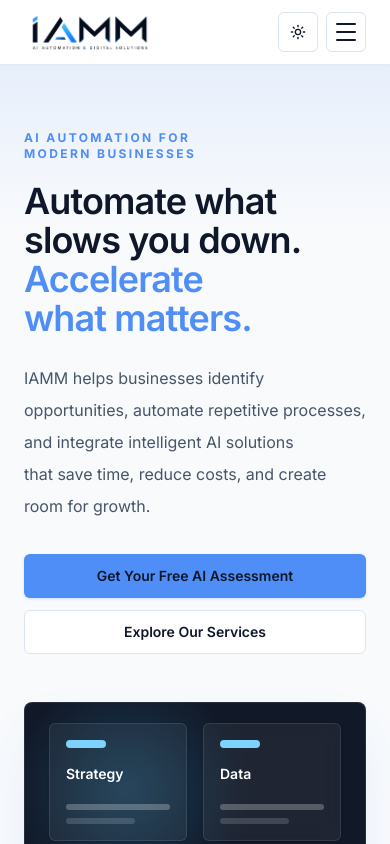
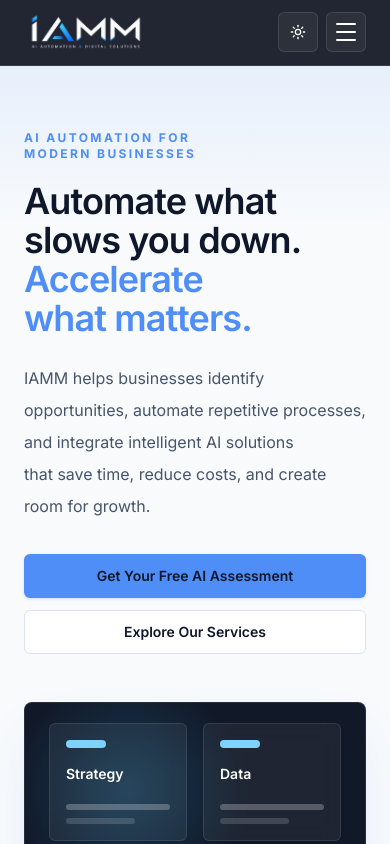
Before and after one commit to abhijeetsodlan/iamm, a Next.js app: page / in a window 390 px wide. Shown: the top 844 px of the page. Built offline with nearby package versions, Linux system fonts and the light colour scheme.

Commit message:
final logo !

```diff
--- a/components/layout/Navbar.tsx
+++ b/components/layout/Navbar.tsx
@@ -9,7 +9,16 @@ import { siteConfig } from "@/lib/site";
 
 function BackIcon() {
   return (
-    <svg aria-hidden="true" viewBox="0 0 24 24" className="h-5 w-5" fill="none" stroke="currentColor" strokeWidth="2" strokeLinecap="round" strokeLinejoin="round">
+    <svg
+      aria-hidden="true"
+      viewBox="0 0 24 24"
+      className="h-5 w-5"
+      fill="none"
+      stroke="currentColor"
+      strokeWidth="2"
+      strokeLinecap="round"
+      strokeLinejoin="round"
+    >
       <path d="m15 18-6-6 6-6" />
     </svg>
   );
@@ -17,7 +26,16 @@ function BackIcon() {
 
 function SunIcon() {
   return (
-    <svg aria-hidden="true" viewBox="0 0 24 24" className="h-4 w-4" fill="none" stroke="currentColor" strokeWidth="2" strokeLinecap="round" strokeLinejoin="round">
+    <svg
+      aria-hidden="true"
+      viewBox="0 0 24 24"
+      className="h-4 w-4"
+      fill="none"
+      stroke="currentColor"
+      strokeWidth="2"
+      strokeLinecap="round"
+      strokeLinejoin="round"
+    >
       <circle cx="12" cy="12" r="4" />
       <path d="M12 2v2" />
       <path d="M12 20v2" />
@@ -33,7 +51,16 @@ function SunIcon() {
 
 function MoonIcon() {
   return (
-    <svg aria-hidden="true" viewBox="0 0 24 24" className="h-4 w-4" fill="none" stroke="currentColor" strokeWidth="2" strokeLinecap="round" strokeLinejoin="round">
+    <svg
+      aria-hidden="true"
+      viewBox="0 0 24 24"
+      className="h-4 w-4"
+      fill="none"
+      stroke="currentColor"
+      strokeWidth="2"
+      strokeLinecap="round"
+      strokeLinejoin="round"
+    >
       <path d="M20.99 12.79A9 9 0 1 1 11.21 3a7 7 0 0 0 9.78 9.79Z" />
     </svg>
   );
@@ -42,13 +69,17 @@ function MoonIcon() {
 export function Navbar() {
   const pathname = usePathname();
   const router = useRouter();
+
   const [open, setOpen] = useState(false);
   const [dark, setDark] = useState(false);
 
   function toggleTheme() {
     const next = !document.documentElement.classList.contains("dark");
+
     document.documentElement.classList.toggle("dark", next);
+
     localStorage.setItem("theme", next ? "dark" : "light");
+
     setDark(next);
   }
 
@@ -68,33 +99,62 @@ export function Navbar() {
   }
 
   const showMobileBack = pathname !== "/";
-  const themeAriaLabel = dark ? "Switch to light theme" : "Switch to dark theme";
+
+  const themeAriaLabel = dark
+    ? "Switch to light theme"
+    : "Switch to dark theme";
+
   const ThemeIcon = dark ? MoonIcon : SunIcon;
-  const iconButtonClass = "flex h-10 w-10 items-center justify-center rounded-md border border-border bg-surface text-foreground transition hover:-translate-y-0.5 hover:border-primary/35 hover:bg-muted hover:text-primary active:translate-y-0 focus-visible:outline-none focus-visible:ring-4 focus-visible:ring-primary/25 motion-reduce:transform-none";
+
+  // Fixed dark styling for navbar in both light and dark themes
+  const iconButtonClass =
+    "flex h-10 w-10 items-center justify-center rounded-md border border-white/10 bg-white/5 text-white transition hover:-translate-y-0.5 hover:border-primary/50 hover:bg-white/10 hover:text-primary active:translate-y-0 focus-visible:outline-none focus-visible:ring-4 focus-visible:ring-primary/25 motion-reduce:transform-none";
 
   return (
-    <header className="sticky top-0 z-50 border-b border-border/70 bg-surface/90 backdrop-blur-xl">
-      <nav className="mx-auto flex h-16 max-w-7xl items-center justify-between px-6 lg:px-8" aria-label="Primary navigation">
+    <header className="sticky top-0 z-50 border-b border-white/10 bg-[#0a0f1c]/90 text-white backdrop-blur-xl">
+      <nav
+        className="mx-auto flex h-16 max-w-7xl items-center justify-between px-6 lg:px-8"
+        aria-label="Primary navigation"
+      >
+        {/* Logo and Back Button */}
         <div className="flex items-center gap-2">
           {showMobileBack ? (
-            <button type="button" aria-label="Go back" title="Go back" onClick={goBack} className={`${iconButtonClass} lg:hidden`}>
+            <button
+              type="button"
+              aria-label="Go back"
+              title="Go back"
+              onClick={goBack}
+              className={`${iconButtonClass} lg:hidden`}
+            >
               <BackIcon />
             </button>
           ) : null}
-          <Link href="/" onClick={closeMenu} className="flex items-center font-semibold text-foreground">
-            <BrandLogo priority imageClassName="h-11 w-36" />
+
+          <Link
+            href="/"
+            onClick={closeMenu}
+            className="flex items-center font-semibold text-white"
+          >
+            <BrandLogo
+              priority
+              imageClassName="h-11 w-36"
+            />
           </Link>
         </div>
 
+        {/* Desktop Navigation */}
         <div className="hidden items-center gap-1 lg:flex">
           {siteConfig.nav.map((item) => {
             const active = pathname === item.href;
+
             return (
               <Link
                 key={item.href}
                 href={item.href}
-                className={`rounded-md px-3 py-2 text-sm font-medium transition hover:bg-muted ${
-                  active ? "text-primary" : "text-muted-foreground hover:text-foreground"
+                className={`rounded-md px-3 py-2 text-sm font-medium transition hover:bg-white/10 ${
+                  active
+                    ? "text-primary"
+                    : "text-white/65 hover:text-white"
                 }`}
               >
                 {item.label}
@@ -103,45 +163,101 @@ export function Navbar() {
           })}
         </div>
 
+        {/* Desktop Actions */}
         <div className="hidden items-center gap-3 lg:flex">
-          <button type="button" aria-label={themeAriaLabel} title={themeAriaLabel} onClick={toggleTheme} className={iconButtonClass}>
+          <button
+            type="button"
+            aria-label={themeAriaLabel}
+            title={themeAriaLabel}
+            onClick={toggleTheme}
+            className={iconButtonClass}
+          >
             <ThemeIcon />
           </button>
-          <ButtonLink href="/assessment">Free AI Assessment</ButtonLink>
+
+          <ButtonLink href="/assessment">
+            Free AI Assessment
+          </ButtonLink>
         </div>
 
+        {/* Mobile Actions */}
         <div className="flex items-center gap-2 lg:hidden">
-          <button type="button" aria-label={themeAriaLabel} title={themeAriaLabel} onClick={toggleTheme} className={iconButtonClass}>
+          {/* Theme Toggle */}
+          <button
+            type="button"
+            aria-label={themeAriaLabel}
+            title={themeAriaLabel}
+            onClick={toggleTheme}
+            className={iconButtonClass}
+          >
             <ThemeIcon />
           </button>
+
+          {/* Mobile Menu Button */}
           <button
             type="button"
             aria-label="Toggle menu"
             aria-expanded={open}
             onClick={() => setOpen((value) => !value)}
-            className="flex h-10 w-10 flex-col items-center justify-center gap-1.5 rounded-md border border-border bg-surface focus-visible:outline-none focus-visible:ring-4 focus-visible:ring-primary/25"
+            className="flex h-10 w-10 flex-col items-center justify-center gap-1.5 rounded-md border border-white/10 bg-white/5 focus-visible:outline-none focus-visible:ring-4 focus-visible:ring-primary/25"
           >
-            <span className={`h-0.5 w-5 rounded bg-foreground transition ${open ? "translate-y-2 rotate-45" : ""}`} />
-            <span className={`h-0.5 w-5 rounded bg-foreground transition ${open ? "opacity-0" : ""}`} />
-            <span className={`h-0.5 w-5 rounded bg-foreground transition ${open ? "-translate-y-2 -rotate-45" : ""}`} />
+            <span
+              className={`h-0.5 w-5 rounded bg-white transition ${
+                open ? "translate-y-2 rotate-45" : ""
+              }`}
+            />
+
+            <span
+              className={`h-0.5 w-5 rounded bg-white transition ${
+                open ? "opacity-0" : ""
+              }`}
+            />
+
+            <span
+              className={`h-0.5 w-5 rounded bg-white transition ${
+                open ? "-translate-y-2 -rotate-45" : ""
+              }`}
+            />
           </button>
         </div>
       </nav>
 
-      <div className={`grid border-t border-border/70 bg-surface transition-all duration-200 lg:hidden ${open ? "grid-rows-[1fr]" : "grid-rows-[0fr]"}`}>
+      {/* Mobile Navigation Menu */}
+      <div
+        className={`grid border-t border-white/10 bg-[#0a0f1c] transition-all duration-200 lg:hidden ${
+          open
+            ? "grid-rows-[1fr]"
+            : "grid-rows-[0fr]"
+        }`}
+      >
         <div className="overflow-hidden">
           <div className="space-y-1 px-6 py-4">
-            {siteConfig.nav.map((item) => (
+            {siteConfig.nav.map((item) => {
+              const active = pathname === item.href;
+
+              return (
                 <Link
                   key={item.href}
                   href={item.href}
                   onClick={closeMenu}
-                className="block rounded-md px-3 py-3 text-base font-medium text-foreground hover:bg-muted"
+                  className={`block rounded-md px-3 py-3 text-base font-medium transition hover:bg-white/10 ${
+                    active
+                      ? "text-primary"
+                      : "text-white/70 hover:text-white"
+                  }`}
                 >
                   {item.label}
                 </Link>
-            ))}
-            <ButtonLink href="/assessment" onClick={closeMenu} className="mt-3 w-full">Free AI Assessment</ButtonLink>
+              );
+            })}
+
+            <ButtonLink
+              href="/assessment"
+              onClick={closeMenu}
+              className="mt-3 w-full"
+            >
+              Free AI Assessment
+            </ButtonLink>
           </div>
         </div>
       </div>
--- a/components/ui/BrandLogo.tsx
+++ b/components/ui/BrandLogo.tsx
@@ -14,15 +14,15 @@ export function BrandLogo({ className = "", imageClassName = "h-11 w-36", priori
   return (
     <span className={`flex min-w-0 items-center gap-3 ${className}`}>
       {mode === "dark" ? (
-        <Image src="/iamm-logo-dark.png" alt="IAMM" width={144} height={48} priority={priority} className={imageClasses} />
+        <Image src="/newfinallogo.png" alt="IAMM" width={144} height={48} priority={priority} className={imageClasses} />
       ) : null}
       {mode === "light" ? (
-        <Image src="/iamm-footer-logo.png" alt="IAMM" width={144} height={48} priority={priority} className={imageClasses} />
+        <Image src="/newfinallogo.png" alt="IAMM" width={144} height={48} priority={priority} className={imageClasses} />
       ) : null}
       {mode === "auto" ? (
         <>
-          <Image src="/iamm-footer-logo.png" alt="IAMM" width={144} height={48} priority={priority} className={`${imageClasses} dark:hidden`} />
-          <Image src="/iamm-logo-dark.png" alt="IAMM" width={144} height={48} priority={priority} className={`${imageClasses} hidden dark:block`} />
+          <Image src="/newfinallogo.png" alt="IAMM" width={144} height={48} priority={priority} className={`${imageClasses} dark:hidden`} />
+          <Image src="/newfinallogo.png" alt="IAMM" width={144} height={48} priority={priority} className={`${imageClasses} hidden dark:block`} />
         </>
       ) : null}
       {showAdminLabel ? <span className="shrink-0 text-xs text-muted-foreground">Admin</span> : null}
```
Also changed, not shown: public/newfinallogo.png (added). Lines whose indentation alone changed are shown as unchanged.
